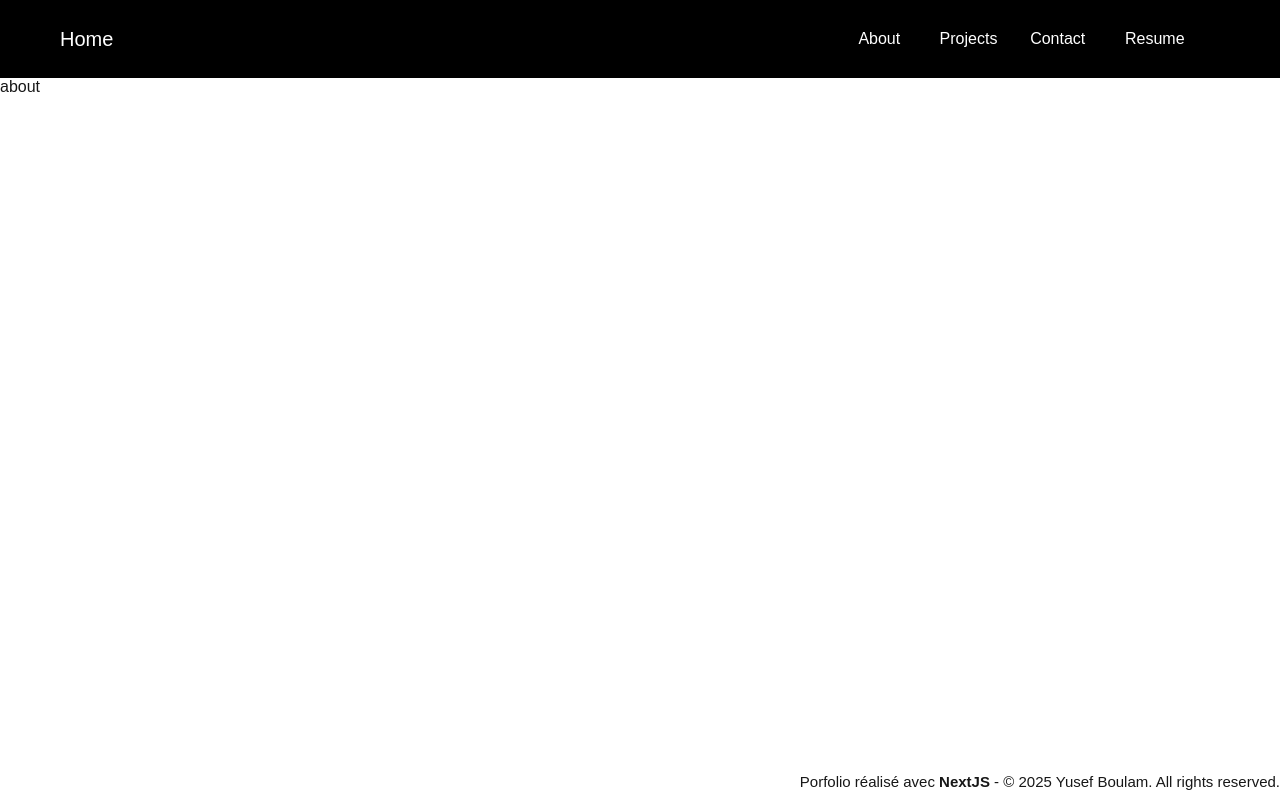
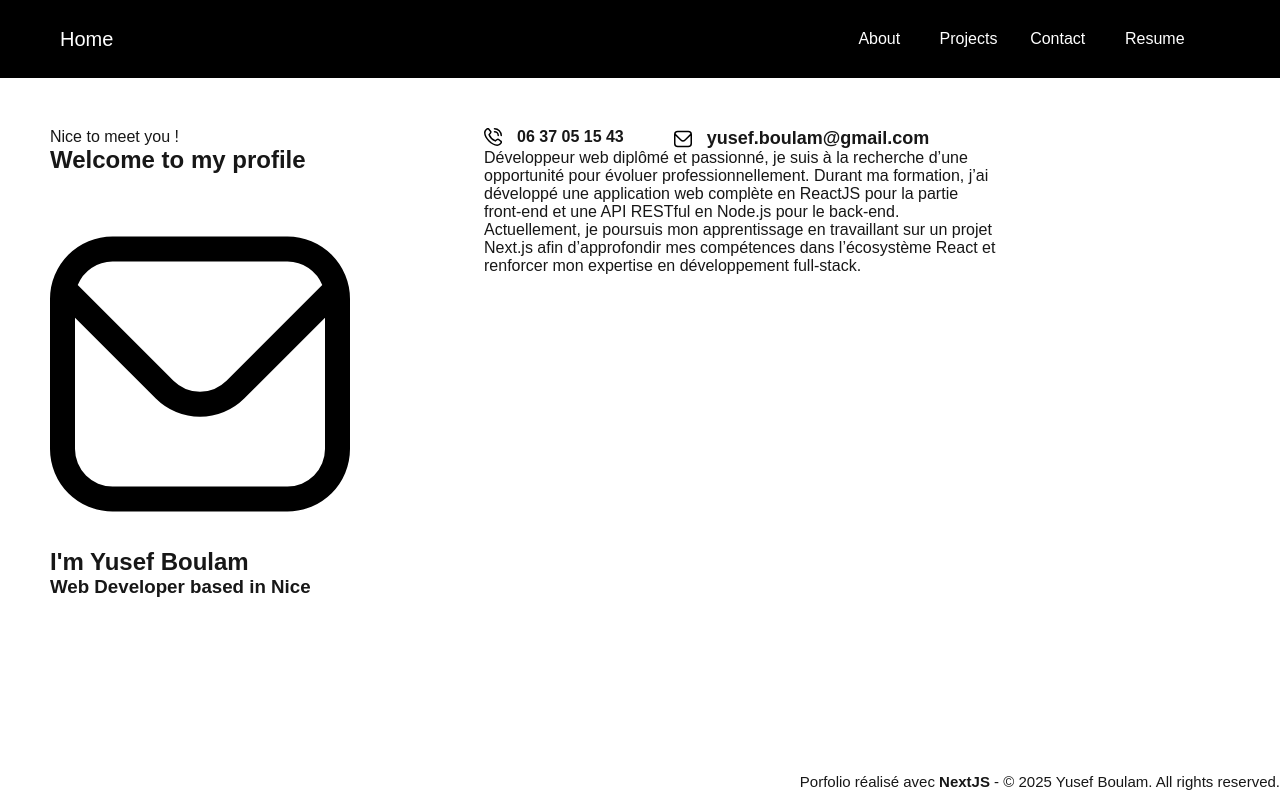
Before and after one commit to yusef-boulam/Portfolio_NextJS, a Next.js app: page /about in a window 1280 px wide. Built offline with nearby package versions, Linux system fonts and the light colour scheme.

Commit message:
Ajout de la première partie de la page "À propos" avec styles CSS pour la mise en page et les informations de contact

```diff
--- a/app/about/page.jsx
+++ b/app/about/page.jsx
@@ -1,7 +1,57 @@
 import React from "react";
+import styles from "../styles/about.module.css";
 
 function about() {
-  return <div>about</div>;
+  return (
+    <main className={styles.main}>
+      <section className={styles.containerWelcome}>
+        <p>Nice to meet you !</p>
+        <h1>Welcome to my profile</h1>
+        <img
+          className={styles.imageProfile}
+          src="/assets/images/home/email.svg"
+          alt="photo profile"
+        />
+        <h2>
+          I'm <span>Yusef Boulam</span>
+        </h2>
+        <h3>
+          <span>Web Developer </span> based in Nice
+        </h3>
+      </section>
+      <section className={styles.containerAccroche}>
+        <div className={styles.contact}>
+          <div className={styles.containercallPhone}>
+            <img
+              src="/assets/images/home/phone-call.svg"
+              alt="phone"
+              className={styles.iconeCallPhone}
+            />
+            <p>06 37 05 15 43</p>
+          </div>
+          <div className={styles.containerEmail}>
+            <img
+              src="/assets/images/home/email.svg"
+              alt="phone"
+              className={styles.iconeEmail}
+            />
+            <a href="mailto:yusef.boulam@gmail.com" className={styles.email}>
+              yusef.boulam@gmail.com
+            </a>
+          </div>
+        </div>
+        <p>
+          Développeur web diplômé et passionné, je suis à la recherche d’une
+          opportunité pour évoluer professionnellement. Durant ma formation,
+          j’ai développé une application web complète en ReactJS pour la partie
+          front-end et une API RESTful en Node.js pour le back-end.
+          Actuellement, je poursuis mon apprentissage en travaillant sur un
+          projet Next.js afin d’approfondir mes compétences dans l’écosystème
+          React et renforcer mon expertise en développement full-stack.
+        </p>
+      </section>
+    </main>
+  );
 }
 
 export default about;
--- /dev/null
+++ b/app/styles/about.module.css
@@ -0,0 +1,59 @@
+.main {
+    display: flex;
+    margin-top: 50px;
+    max-width: 1500px;
+    margin: auto;
+}
+
+.containerWelcome {
+    width: 30%;
+    padding: 50px;
+}
+
+.imageProfile {
+    height: 300px;
+    margin-top: 50px;
+    margin-bottom: 20px;
+}
+
+.containerAccroche {
+    margin-left: 100px;
+    width: 40%;
+}
+
+
+.contact {
+    display: flex;
+    margin-top: 50px;
+}
+
+.containercallPhone {
+    display: flex;
+}
+
+.containerEmail {
+    display: flex;
+    align-items: center;
+}
+
+.contact p {
+    font-size: 16px;
+    font-weight: 600;
+    margin-right: 50px;
+}
+
+.contact a {
+    font-size: 18px;
+    font-weight: 600;
+    margin-right: 50px;
+}
+
+.iconeCallPhone {
+    height: 18px;
+    margin-right: 15px;
+}
+
+.iconeEmail {
+    height: 18px;
+    margin-right: 15px;
+}
```
